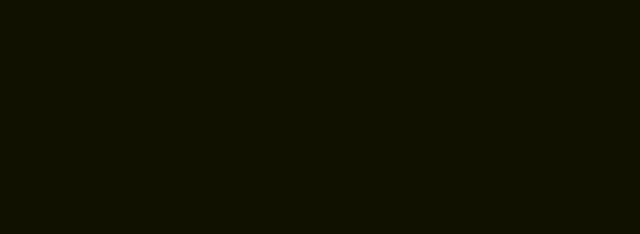
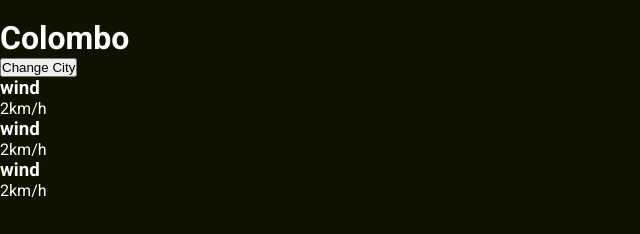
Before and after one commit to rhewage3/WeatherVue, a plain HTML site: page index.html in a window 1280 px wide. Shown: the whole page, without its empty margins (0-640 px from the left). Drawn offline with nearby package versions, Linux system fonts and the light colour scheme.

Commit message:
HTML structure for displaying weather info

```diff
--- a/index.html
+++ b/index.html
@@ -15,6 +15,23 @@
     </form>
 
     <div id="weather">
+        <img src="" alt="" id="icon">
+        <h1 id="city">Colombo</h1>
+        <button id="change">Change City</button>
+        <div class="info">
+            <div>
+                <h3>wind</h3>
+                <div class="value">2<span>km/h</span></div>
+            </div>
+            <div>
+                <h3>wind</h3>
+                <div class="value">2<span>km/h</span></div>
+            </div>
+            <div>
+                <h3>wind</h3>
+                <div class="value">2<span>km/h</span></div>
+            </div>
+        </div>
 
     </div>
 
```
